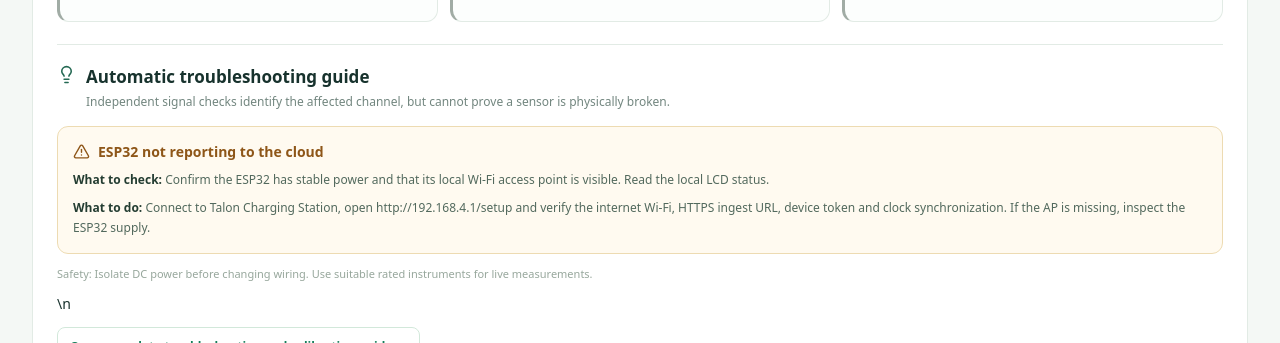
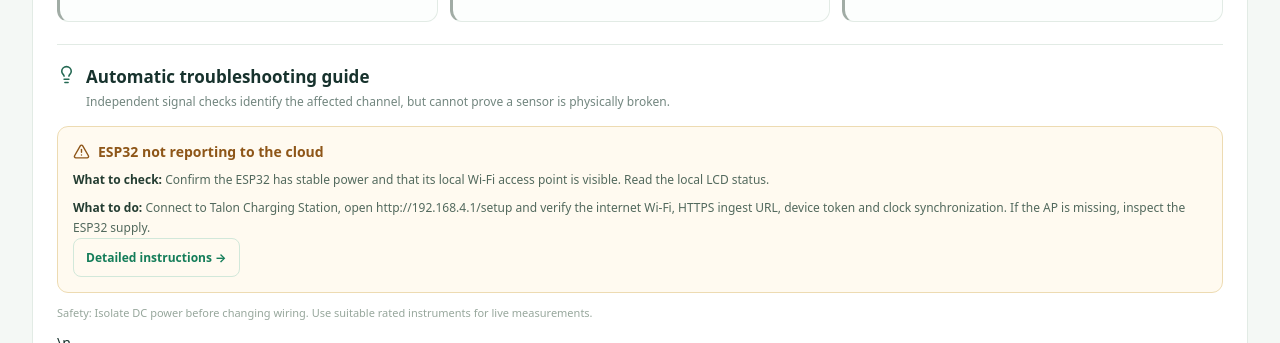
Before and after one commit to engrken/talon, a Next.js app: page / in a window 1280 px wide. Shown: the part 1460-1803 px from the top of the page. Built offline with nearby package versions, Linux system fonts and the light colour scheme; no server answers; the database is empty.

Commit message:
feat(talon): deep-link live sensor alerts to matching repair instructions

```diff
--- a/components/Troubleshooting.tsx
+++ b/components/Troubleshooting.tsx
@@ -2,6 +2,7 @@
 import {AlertTriangle,CheckCircle2,Lightbulb} from 'lucide-react';
 type Health={seen_at:string;firmware?:string;lcd_initialized:boolean;sensor_verified:boolean;sensor_fault:string;station_status:string;wifi_rssi_dbm:number;cloud_last_result:string;current_status?:string;voltage_status?:string;supply_mode?:string;low_current_estimate?:boolean};
 type Advice={id:string;title:string;check:string;action:string};
+const guideIssue:Record<string,string>={offline:'offline','no-health':'serial',lcd:'lcd',current:'negative',voltage:'voltage-wrong','no-input':'voltage-noinput','unknown-voltage':'mode',legacy:'serial',lowbus:'mode','weak-wifi':'wifi',cloud:'cloud'};
 export function identifyProblems(h:Health|null|undefined,online:boolean):Advice[]{
  if(!online)return [{id:'offline',title:'ESP32 not reporting to the cloud',
   check:'Confirm the ESP32 has stable power and that its local Wi-Fi access point is visible. Read the local LCD status.',
@@ -46,7 +47,7 @@ export default function Troubleshooting({health,online,lastSeen}:{health:Health|
  const problems=identifyProblems(health,online);
  return <section className="troubleshooting" aria-label="Automatic troubleshooting guidance">
   <div className="troubleshoot-head"><Lightbulb size={19}/><div><h3>Automatic troubleshooting guide</h3><p>Independent signal checks identify the affected channel, but cannot prove a sensor is physically broken.</p></div></div>
-  {problems.length?<div className="troubleshoot-items">{problems.map(p=><article key={p.id} className="troubleshoot-item"><div className="troubleshoot-item-title"><AlertTriangle size={17}/><strong>{p.title}</strong></div><p><b>What to check:</b> {p.check}</p><p><b>What to do:</b> {p.action}</p></article>)}</div>:
+  {problems.length?<div className="troubleshoot-items">{problems.map(p=><article key={p.id} className="troubleshoot-item"><div className="troubleshoot-item-title"><AlertTriangle size={17}/><strong>{p.title}</strong></div><p><b>What to check:</b> {p.check}</p><p><b>What to do:</b> {p.action}</p><a className="troubleshoot-guide-link" href={'/guide#issue-'+(guideIssue[p.id]||'offline')}>Detailed instructions →</a></article>)}</div>:
    <div className="troubleshoot-clear"><CheckCircle2 size={18}/> No confirmed diagnostics in the latest ESP32 report. Experimental 5 V operation is intentional and does not trigger a low-12 V alarm.</div>}
   {health?.supply_mode==='EXPERIMENTAL'&&<p className="fineprint">Experimental 5 V mode: currents below about 200 mA cannot be resolved reliably by the ACS712-30A. The mA display is approximate, rounded to 50 mA; use a shunt monitor for precision.</p>}
   {!online&&lastSeen&&<p className="fineprint">Last cloud contact: {new Date(lastSeen).toLocaleString('en-PH',{timeZone:'Asia/Manila'})}. Remote diagnosis cannot update until the ESP32 reconnects.</p>}
```
